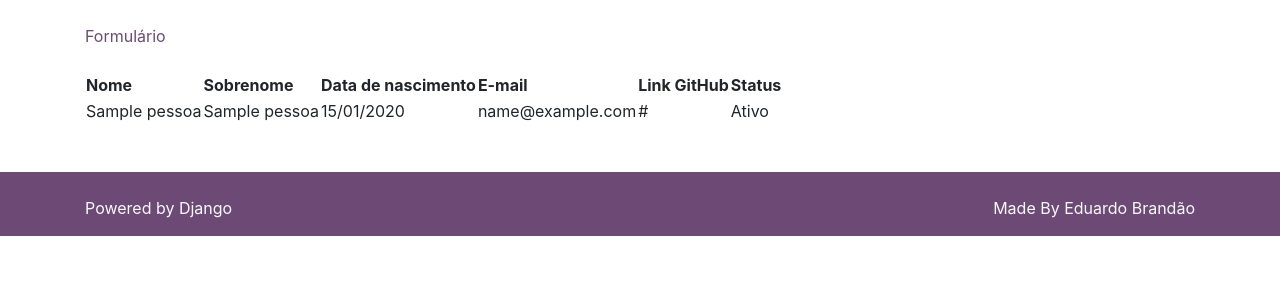
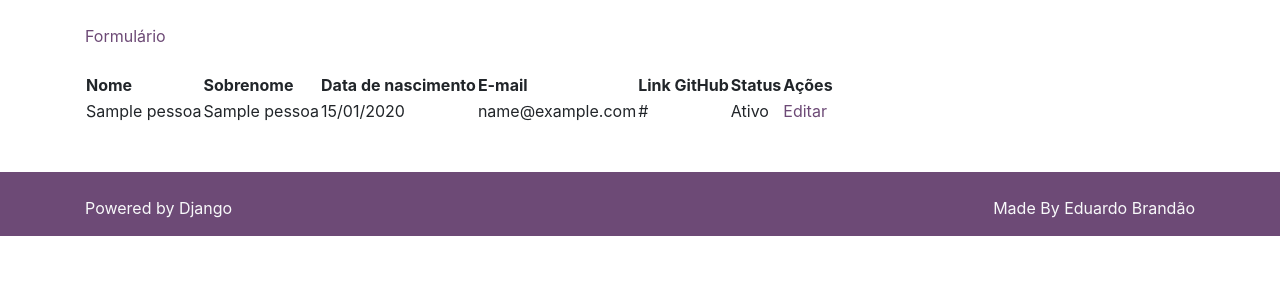
Before and after one commit to EduardoBran/Cadastro-de-Pessoas-Web-Py, a Django app: page /pessoas/ in a window 1280 px wide. Shown: the part 56-356 px from the top of the page. Run offline with Django 4.2, Linux system fonts and the light colour scheme; tables that the repository leaves empty hold one stand-in row (values such as "Sample post"); some libraries are stand-ins or nearby versions.

Commit message:
adicionado opcao para editar um dado cadastrado

```diff
--- a/pessoa/templates/pessoa/pessoa_lista.html
+++ b/pessoa/templates/pessoa/pessoa_lista.html
@@ -17,6 +17,7 @@
             <th>E-mail</th>
             <th>Link GitHub</th>
             <th>Status</th>
+            <th>Ações</th>
         </tr>
     </thead>
 
@@ -24,6 +25,7 @@
 
         {% for pessoa in pessoas %}
         <tr>
+
             <td>{{ pessoa.nome }}</td>
             <td>{{ pessoa.sobrenome }}</td>
             <td>{{ pessoa.data_nascimento|date:"d/m/Y" }}</td>
@@ -36,6 +38,9 @@
                 Desativado
                 {% endif %}
             </td>
+            <td><a href="{% url 'pessoa.editar' pessoa.pk %}">Editar</a></td>
+
+
         </tr>
         {% endfor %}
 
--- a/pessoa/urls.py
+++ b/pessoa/urls.py
@@ -1,8 +1,9 @@
 from django.urls import path
 
-from .views import ListaPessoaView, PessoaCreateView
+from .views import ListaPessoaView, PessoaCreateView, PessoaUpdateView
 
 urlpatterns = [
     path('', ListaPessoaView.as_view(), name='pessoa.index'),
     path('novo/', PessoaCreateView.as_view(), name='pessoa.novo'),
+    path('<int:pk>/editar', PessoaUpdateView.as_view(), name='pessoa.editar'),
 ]
--- a/pessoa/views.py
+++ b/pessoa/views.py
@@ -1,5 +1,5 @@
 from django.shortcuts import render
-from django.views.generic import CreateView, ListView
+from django.views.generic import CreateView, ListView, UpdateView
 
 from .forms import PessoaForm
 from .models import Pessoa
@@ -16,3 +16,9 @@ class PessoaCreateView(CreateView):
     model = Pessoa
     form_class = PessoaForm
     success_url = '/pessoas/'
+
+
+class PessoaUpdateView(UpdateView):
+    model = Pessoa
+    form_class = PessoaForm
+    success_url = '/pessoas/'
```
